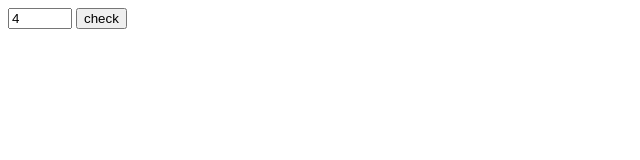
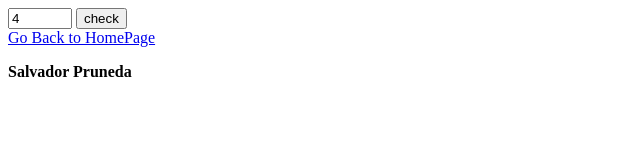
Before and after one commit to Spruneda134/vb-week12-exe1, a plain HTML site: page index.html in a window 1280 px wide. Shown: the whole page, without its empty margins (0-640 px from the left). Drawn offline with Linux system fonts and the light colour scheme.

Commit message:
Add files via upload

```diff
--- a/index.html
+++ b/index.html
@@ -38,6 +38,9 @@ return message;
 
 </script>
 
+<br> <a href="http://csnet.southtexascollege.edu/localuser/spruned5/index.html">Go Back to HomePage</a>
+	<p><strong>Salvador Pruneda</strong></p>
+
   </body>
 
 </html>
```
